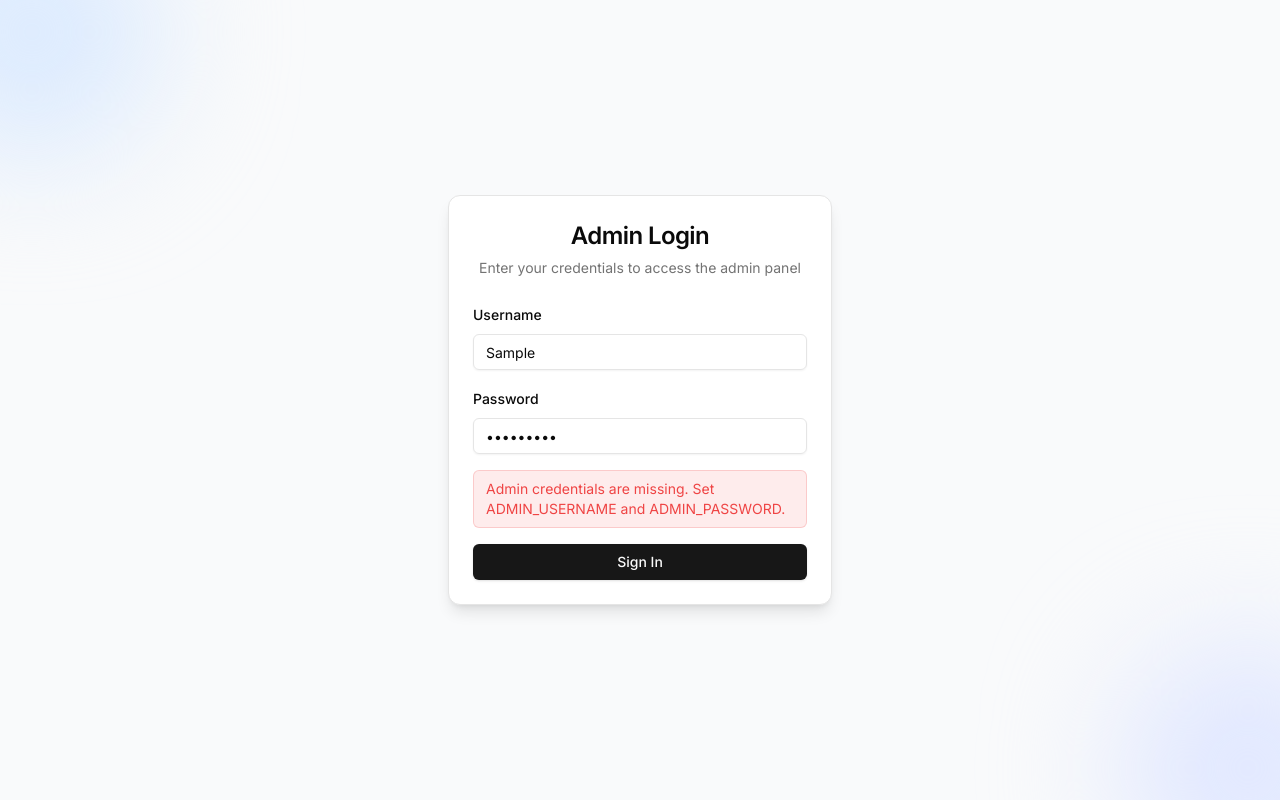
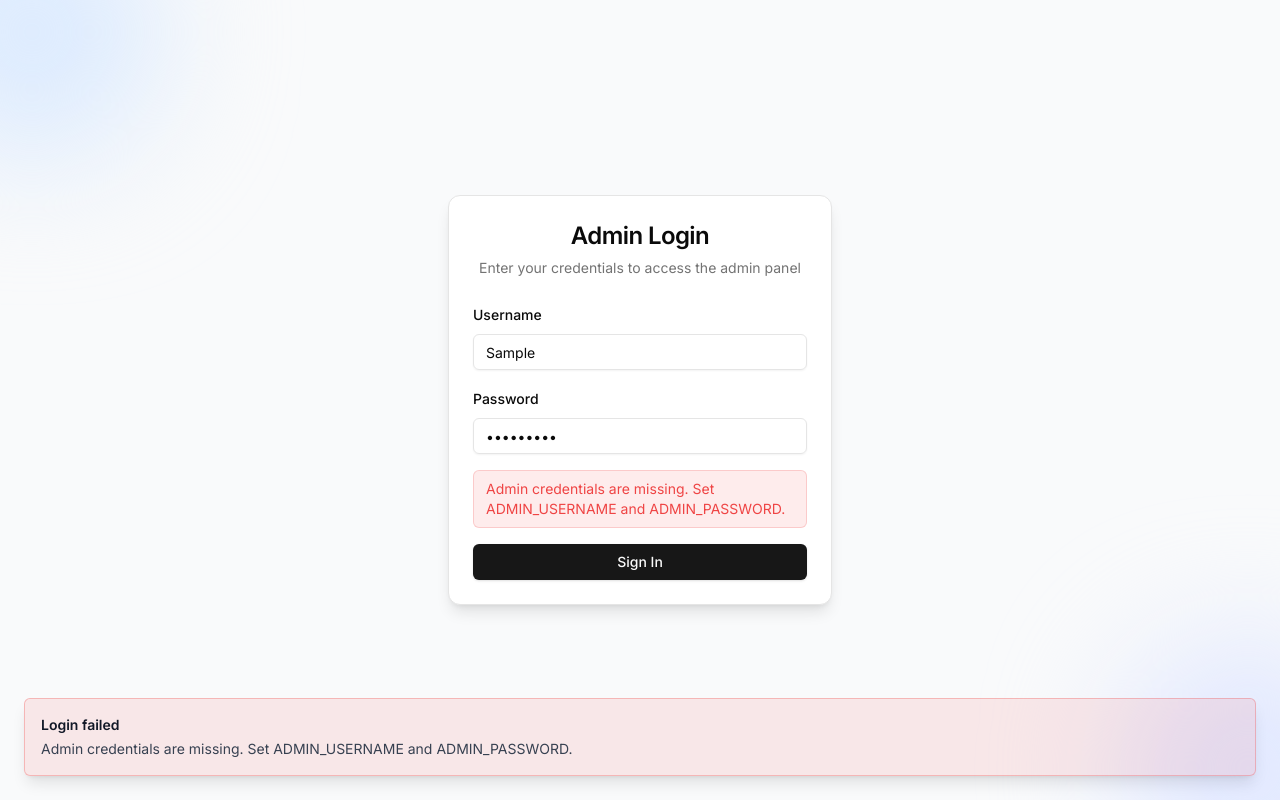
Before and after one commit to Pohblano/job-tracker, a Next.js app: page /login in a window 1280 px wide. Both pictures are taken after typing "Sample", "Sample123" into the empty fields and a click on the button "Sign In". Built offline with nearby package versions, Linux system fonts and the light colour scheme.

Commit message:
Add shadcn toast system and login delay
Tests: npm run build

```diff
--- a/app/layout.tsx
+++ b/app/layout.tsx
@@ -3,6 +3,7 @@
 import type { Metadata } from 'next'
 import { Inter } from 'next/font/google'
 import React from 'react'
+import { Toaster } from '@/components/ui/toaster'
 
 const inter = Inter({ subsets: ['latin'], variable: '--font-inter', display: 'swap' })
 
@@ -14,7 +15,10 @@
 export default function RootLayout({ children }: { children: React.ReactNode }) {
   return (
     <html lang="en" className={inter.variable}>
-      <body className="bg-tv-background text-tv-text">{children}</body>
+      <body className="bg-tv-background text-tv-text">
+        {children}
+        <Toaster />
+      </body>
     </html>
   )
 }
--- a/app/login/page.tsx
+++ b/app/login/page.tsx
@@ -8,6 +8,7 @@
 import { Input } from '@/components/ui/input'
 import { Label } from '@/components/ui/label'
 import { Card, CardContent, CardDescription, CardHeader, CardTitle } from '@/components/ui/card'
+import { toast } from '@/components/ui/use-toast'
 import { loginAction } from './actions'
 
 type AuthState = 'idle' | 'submitting' | 'redirecting'
@@ -40,17 +41,31 @@
       if (result.error) {
         setError(result.error)
         setAuthState('idle')
+        toast({
+          title: 'Login failed',
+          description: result.error,
+          variant: 'destructive',
+        })
         return
       }
 
       setAuthState('redirecting')
+      toast({
+        title: 'Login successful',
+        description: 'Redirecting to admin…',
+      })
       setTimeout(() => {
         router.push('/admin')
         router.refresh()
-      }, 200)
+      }, 3000)
     } catch {
       setError('An unexpected error occurred')
       setAuthState('idle')
+      toast({
+        title: 'Unexpected error',
+        description: 'Please try again.',
+        variant: 'destructive',
+      })
     }
   }
 
--- /dev/null
+++ b/components/ui/toast.tsx
@@ -0,0 +1,120 @@
+import * as React from 'react'
+import * as ToastPrimitives from '@radix-ui/react-toast'
+import { cva, type VariantProps } from 'class-variance-authority'
+import { cn } from '@/lib/utils'
+
+const ToastProvider = ToastPrimitives.Provider
+
+const ToastViewport = React.forwardRef<
+  React.ElementRef<typeof ToastPrimitives.Viewport>,
+  React.ComponentPropsWithoutRef<typeof ToastPrimitives.Viewport>
+>(({ className, ...props }, ref) => (
+  <ToastPrimitives.Viewport
+    ref={ref}
+    className={cn(
+      'fixed top-0 z-[100] flex max-h-screen w-full flex-col-reverse gap-2 p-4 sm:bottom-0 sm:right-0 sm:top-auto sm:flex-col sm:p-6',
+      className,
+    )}
+    {...props}
+  />
+))
+ToastViewport.displayName = ToastPrimitives.Viewport.displayName
+
+const toastVariants = cva(
+  'group pointer-events-auto relative flex w-full items-center justify-between space-x-2 overflow-hidden rounded-md border p-4 pr-6 shadow-lg transition-all data-[swipe=move]:translate-x-[var(--radix-toast-swipe-move-x)] data-[swipe=cancel]:translate-x-0 data-[swipe=cancel]:duration-200 data-[state=open]:animate-in data-[state=closed]:animate-out data-[swipe=end]:animate-out data-[state=open]:fade-in data-[state=closed]:fade-out data-[state=open]:slide-in-from-bottom-full sm:data-[state=open]:slide-in-from-right-full',
+  {
+    variants: {
+      variant: {
+        default: 'border-gray-200 bg-white text-gray-900',
+        destructive:
+          'destructive group border-destructive/30 bg-destructive/10 text-destructive data-[state=open]:shake data-[state=closed]:shake',
+      },
+    },
+    defaultVariants: {
+      variant: 'default',
+    },
+  },
+)
+
+const Toast = React.forwardRef<
+  React.ElementRef<typeof ToastPrimitives.Root>,
+  React.ComponentPropsWithoutRef<typeof ToastPrimitives.Root> & VariantProps<typeof toastVariants>
+>(({ className, variant, ...props }, ref) => {
+  return (
+    <ToastPrimitives.Root ref={ref} className={cn(toastVariants({ variant }), className)} {...props} />
+  )
+})
+Toast.displayName = ToastPrimitives.Root.displayName
+
+const ToastAction = React.forwardRef<
+  React.ElementRef<typeof ToastPrimitives.Action>,
+  React.ComponentPropsWithoutRef<typeof ToastPrimitives.Action>
+>(({ className, ...props }, ref) => (
+  <ToastPrimitives.Action
+    ref={ref}
+    className={cn(
+      'inline-flex h-8 shrink-0 items-center justify-center rounded border border-gray-200 bg-transparent px-3 text-sm font-medium text-gray-900 transition-colors hover:bg-gray-100 focus:outline-none disabled:pointer-events-none disabled:opacity-50 group-[.destructive]:border-destructive/20 group-[.destructive]:text-destructive',
+      className,
+    )}
+    {...props}
+  />
+))
+ToastAction.displayName = ToastPrimitives.Action.displayName
+
+const ToastClose = React.forwardRef<
+  React.ElementRef<typeof ToastPrimitives.Close>,
+  React.ComponentPropsWithoutRef<typeof ToastPrimitives.Close>
+>(({ className, ...props }, ref) => (
+  <ToastPrimitives.Close
+    ref={ref}
+    className={cn(
+      'absolute right-2 top-2 rounded p-1 text-gray-500 opacity-0 transition-opacity hover:text-gray-700 focus:opacity-100 focus:outline-none group-hover:opacity-100 group-[.destructive]:text-destructive group-[.destructive]:hover:text-destructive/80',
+      className,
+    )}
+    toast-close=""
+    {...props}
+  >
+    ✕
+  </ToastPrimitives.Close>
+))
+ToastClose.displayName = ToastPrimitives.Close.displayName
+
+const ToastTitle = React.forwardRef<
+  React.ElementRef<typeof ToastPrimitives.Title>,
+  React.ComponentPropsWithoutRef<typeof ToastPrimitives.Title>
+>(({ className, ...props }, ref) => (
+  <ToastPrimitives.Title
+    ref={ref}
+    className={cn('text-sm font-semibold text-gray-900', className)}
+    {...props}
+  />
+))
+ToastTitle.displayName = ToastPrimitives.Title.displayName
+
+const ToastDescription = React.forwardRef<
+  React.ElementRef<typeof ToastPrimitives.Description>,
+  React.ComponentPropsWithoutRef<typeof ToastPrimitives.Description>
+>(({ className, ...props }, ref) => (
+  <ToastPrimitives.Description
+    ref={ref}
+    className={cn('text-sm text-gray-700', className)}
+    {...props}
+  />
+))
+ToastDescription.displayName = ToastPrimitives.Description.displayName
+
+type ToastProps = React.ComponentPropsWithoutRef<typeof Toast>
+
+type ToastActionElement = React.ReactElement<typeof ToastAction>
+
+export {
+  type ToastProps,
+  type ToastActionElement,
+  ToastProvider,
+  ToastViewport,
+  Toast,
+  ToastTitle,
+  ToastDescription,
+  ToastClose,
+  ToastAction,
+}
--- /dev/null
+++ b/components/ui/toaster.tsx
@@ -0,0 +1,28 @@
+// Global toaster for shadcn-style toasts; include in root layout.
+'use client'
+
+import React from 'react'
+import { Toast, ToastClose, ToastDescription, ToastProvider, ToastTitle, ToastViewport } from '@/components/ui/toast'
+import { useToast } from '@/components/ui/use-toast'
+
+export function Toaster() {
+  const { toasts } = useToast()
+
+  return (
+    <ToastProvider>
+      {toasts.map(function ({ id, title, description, action, ...props }) {
+        return (
+          <Toast key={id} {...props}>
+            <div className="grid gap-1">
+              {title && <ToastTitle>{title}</ToastTitle>}
+              {description && <ToastDescription>{description}</ToastDescription>}
+            </div>
+            {action}
+            <ToastClose />
+          </Toast>
+        )
+      })}
+      <ToastViewport />
+    </ToastProvider>
+  )
+}
--- /dev/null
+++ b/components/ui/use-toast.ts
@@ -0,0 +1,188 @@
+// Hook-based toast helper mirroring shadcn's pattern; wraps Radix toast primitives.
+'use client'
+
+import * as React from 'react'
+
+import type { ToastActionElement, ToastProps } from '@/components/ui/toast'
+
+const TOAST_LIMIT = 1
+const TOAST_REMOVE_DELAY = 1000000
+
+type ToasterToast = ToastProps & {
+  id: string
+  title?: React.ReactNode
+  description?: React.ReactNode
+  action?: ToastActionElement
+}
+
+const actionTypes = {
+  ADD_TOAST: 'ADD_TOAST',
+  UPDATE_TOAST: 'UPDATE_TOAST',
+  DISMISS_TOAST: 'DISMISS_TOAST',
+  REMOVE_TOAST: 'REMOVE_TOAST',
+} as const
+
+let count = 0
+function genId() {
+  count = (count + 1) % Number.MAX_SAFE_INTEGER
+  return count.toString()
+}
+
+type ActionType = typeof actionTypes
+
+type Action =
+  | {
+      type: ActionType['ADD_TOAST']
+      toast: ToasterToast
+    }
+  | {
+      type: ActionType['UPDATE_TOAST']
+      toast: Partial<ToasterToast>
+    }
+  | {
+      type: ActionType['DISMISS_TOAST']
+      toastId?: ToasterToast['id']
+    }
+  | {
+      type: ActionType['REMOVE_TOAST']
+      toastId?: ToasterToast['id']
+    }
+
+interface State {
+  toasts: ToasterToast[]
+}
+
+const toastTimeouts = new Map<string, ReturnType<typeof setTimeout>>()
+
+const addToRemoveQueue = (toastId: string) => {
+  if (toastTimeouts.has(toastId)) {
+    return
+  }
+
+  const timeout = setTimeout(() => {
+    toastTimeouts.delete(toastId)
+    dispatch({
+      type: 'REMOVE_TOAST',
+      toastId,
+    })
+  }, TOAST_REMOVE_DELAY)
+
+  toastTimeouts.set(toastId, timeout)
+}
+
+const reducer = (state: State, action: Action): State => {
+  switch (action.type) {
+    case 'ADD_TOAST':
+      return {
+        ...state,
+        toasts: [action.toast, ...state.toasts].slice(0, TOAST_LIMIT),
+      }
+
+    case 'UPDATE_TOAST':
+      return {
+        ...state,
+        toasts: state.toasts.map((t) =>
+          t.id === action.toast.id ? { ...t, ...action.toast } : t,
+        ),
+      }
+
+    case 'DISMISS_TOAST': {
+      const { toastId } = action
+
+      if (toastId) {
+        addToRemoveQueue(toastId)
+      } else {
+        state.toasts.forEach((toast) => {
+          addToRemoveQueue(toast.id)
+        })
+      }
+
+      return {
+        ...state,
+        toasts: state.toasts.map((t) =>
+          t.id === toastId || toastId === undefined
+            ? {
+                ...t,
+                open: false,
+              }
+            : t,
+        ),
+      }
+    }
+    case 'REMOVE_TOAST':
+      if (action.toastId === undefined) {
+        return {
+          ...state,
+          toasts: [],
+        }
+      }
+      return {
+        ...state,
+        toasts: state.toasts.filter((t) => t.id !== action.toastId),
+      }
+  }
+}
+
+const listeners: Array<(state: State) => void> = []
+
+let memoryState: State = { toasts: [] }
+
+function dispatch(action: Action) {
+  memoryState = reducer(memoryState, action)
+  listeners.forEach((listener) => {
+    listener(memoryState)
+  })
+}
+
+type Toast = Omit<ToasterToast, 'id'>
+
+function toast({ ...props }: Toast) {
+  const id = genId()
+
+  const update = (props: ToasterToast) =>
+    dispatch({
+      type: 'UPDATE_TOAST',
+      toast: { ...props, id },
+    })
+  const dismiss = () => dispatch({ type: 'DISMISS_TOAST', toastId: id })
+
+  dispatch({
+    type: 'ADD_TOAST',
+    toast: {
+      ...props,
+      id,
+      open: true,
+      onOpenChange: (open) => {
+        if (!open) dismiss()
+      },
+    },
+  })
+
+  return {
+    id,
+    dismiss,
+    update,
+  }
+}
+
+function useToast() {
+  const [state, setState] = React.useState<State>(memoryState)
+
+  React.useEffect(() => {
+    listeners.push(setState)
+    return () => {
+      const index = listeners.indexOf(setState)
+      if (index > -1) {
+        listeners.splice(index, 1)
+      }
+    }
+  }, [state])
+
+  return {
+    ...state,
+    toast,
+    dismiss: (toastId?: string) => dispatch({ type: 'DISMISS_TOAST', toastId }),
+  }
+}
+
+export { useToast, toast }
--- a/package.json
+++ b/package.json
@@ -31,6 +31,7 @@
     "@radix-ui/react-select": "^2.2.6",
     "@radix-ui/react-slider": "^1.3.6",
     "@radix-ui/react-slot": "^1.2.4",
+    "@radix-ui/react-toast": "^1.2.15",
     "@supabase/supabase-js": "^2.90.1",
     "class-variance-authority": "^0.7.1",
     "clsx": "^2.1.1",
```
Also changed, not shown: 1 other file (tests, documents, lock files or other folders).
